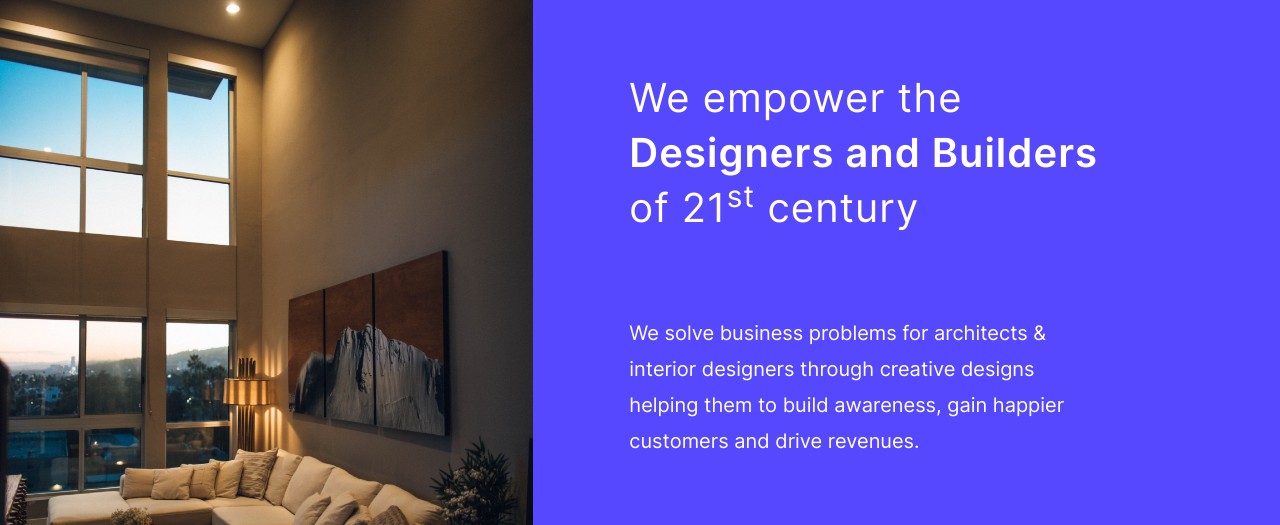
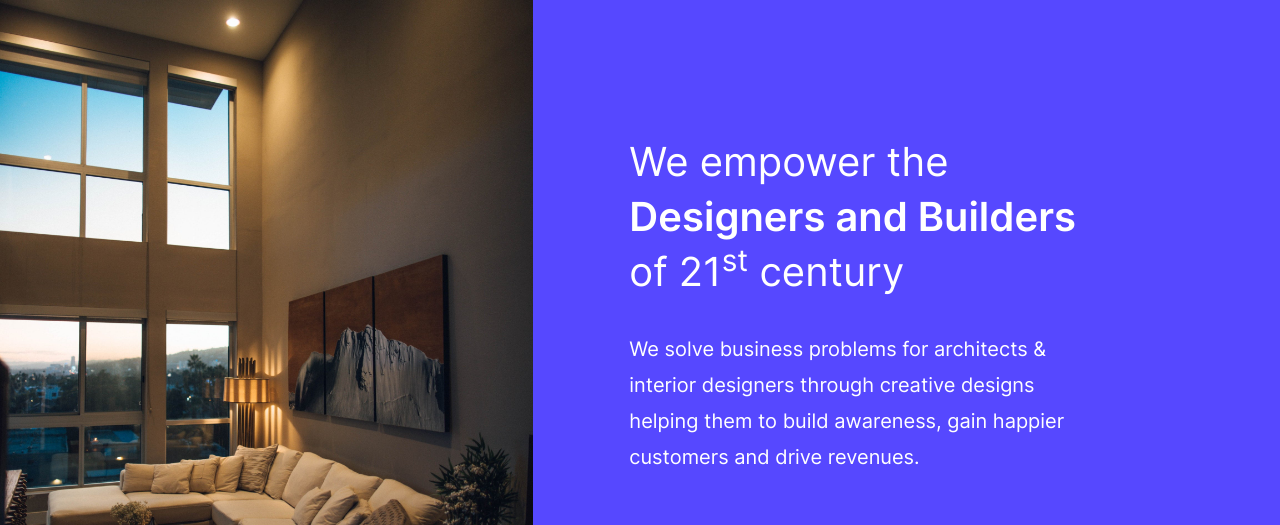
Before and after one commit to dldev3/revamp-03, a Next.js app: page / in a window 1280 px wide. Shown: the part 754-1279 px from the top of the page. Built offline with nearby package versions, Linux system fonts and the light colour scheme.

Commit message:
image fixed

```diff
--- a/pages/index.js
+++ b/pages/index.js
@@ -71,16 +71,16 @@ export default function Home() {
 				<div>
 					<div className="flex lg:flex-row flex-col-reverse">
 						<div className="lg:w-5/12">
-							<img className="w-full lg:h-768px h-543px object-cover" src="/Resources/Home/home-capabilities.jpg" alt="home-capabilities" />
+							<img className="w-full lg:593px lg:h-768px h-543px" src="/Resources/Home/home-capabilities.jpg" alt="home-capabilities" />
 						</div>
 						<div className="lg:w-7/12 bg-home-cap">
 							<div className="flex flex-col lg:p-12 p-8 lg:ml-12 lg:mt-14 mt-6">
-								<div className="Inter-Regular text-f25 lg:text-f40 text-white lg:leading-f50 lg:tracking-wide">
+								<div className="Inter-Regular text-f25 lg:text-f40 text-white lg:leading-f50 lg:mt-16 mt-0">
 									<h1>We empower the</h1>
 									<h1 className="Inter-SemiBold">Designers and Builders</h1>
 									<h1>of 21<sup>st</sup> century</h1>
 								</div>
-								<div className="Inter-Regular lg:text-f20 text-f14 leading-f26 lg:leading-f24 text-white lg:mt-20 mt-6">
+								<div className="Inter-Regular lg:text-f20 text-f14 leading-f26 lg:leading-f24 text-white lg:mt-8 mt-6">
 									<p>We solve business problems for architects &</p>
 									<p>interior designers through creative designs</p>
 									<p>helping them to build awareness, gain happier</p>
--- a/tailwind.config.js
+++ b/tailwind.config.js
@@ -15,6 +15,7 @@ module.exports = {
 				'375px': '375px',
 				'342px': '342px',
 				'136px': '136px',
+				'593px': '593px',
 
 			},
 			height: {
```
